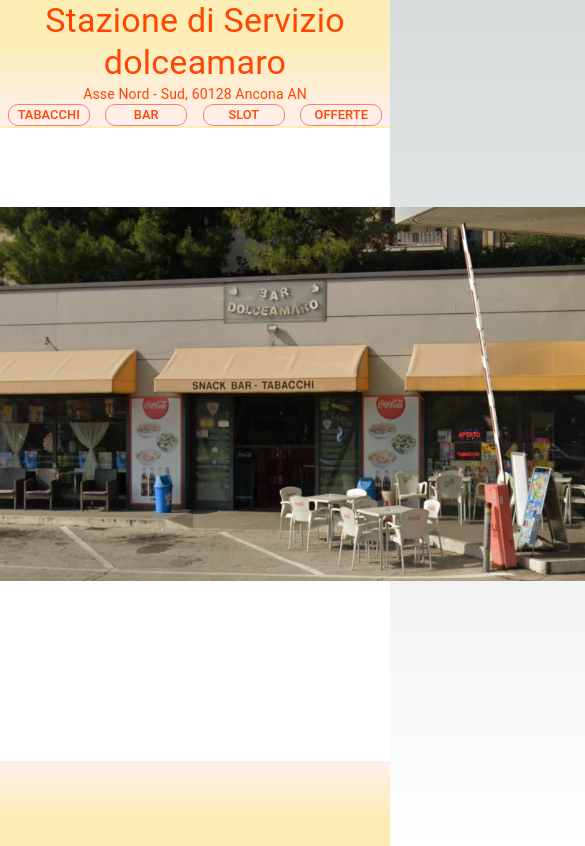
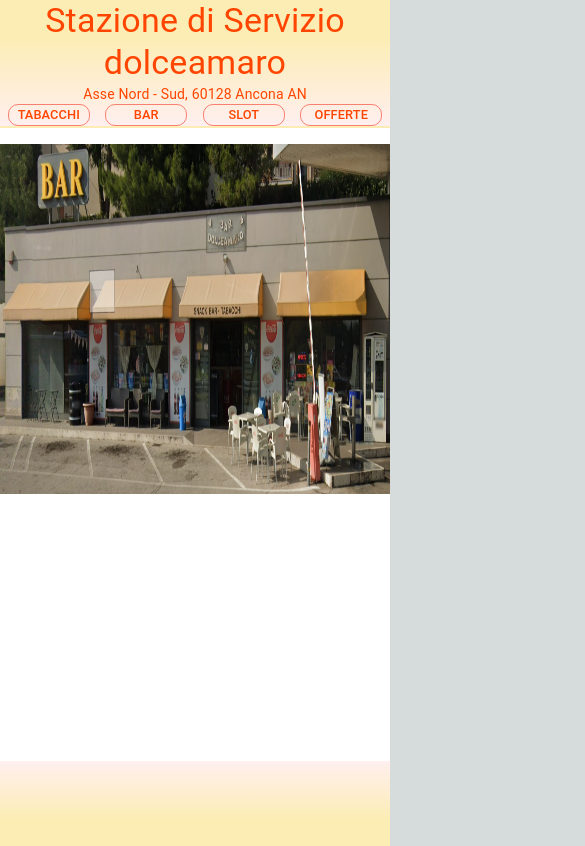
Before and after one commit to jerryCelozzi/dolceamaro_v1, a Next.js app: page / in a window 390 px wide. Shown: the top 846 px of the page, 585 px wide, since content can reach past the window. Built offline with nearby package versions, Linux system fonts and the light colour scheme.

Commit message:
responsive img

```diff
--- a/src/app/page.tsx
+++ b/src/app/page.tsx
@@ -11,13 +11,19 @@ function page() {
     <Grid container>
       <Grid item md={2} ></Grid>
       <Grid item xs={12} md={8}  sx={{display:'flex',justifyContent:'center'}}>
-        {/* <Slider/> */}
-        <Image
-                src="/logo.png"
-                alt="cityopensource"
-                width={1000}
-                height={500}
-                style={{ objectFit: "contain" }}
+
+      <Box
+                component="img"
+                sx={{
+                  height:350,
+                  display: 'block',
+
+                  overflow: 'hidden',
+                  width: '100%',
+
+                }}
+                src={'/logo.png'}
+
               />
         </Grid>
       <Grid item  md={2} ></Grid>
```
